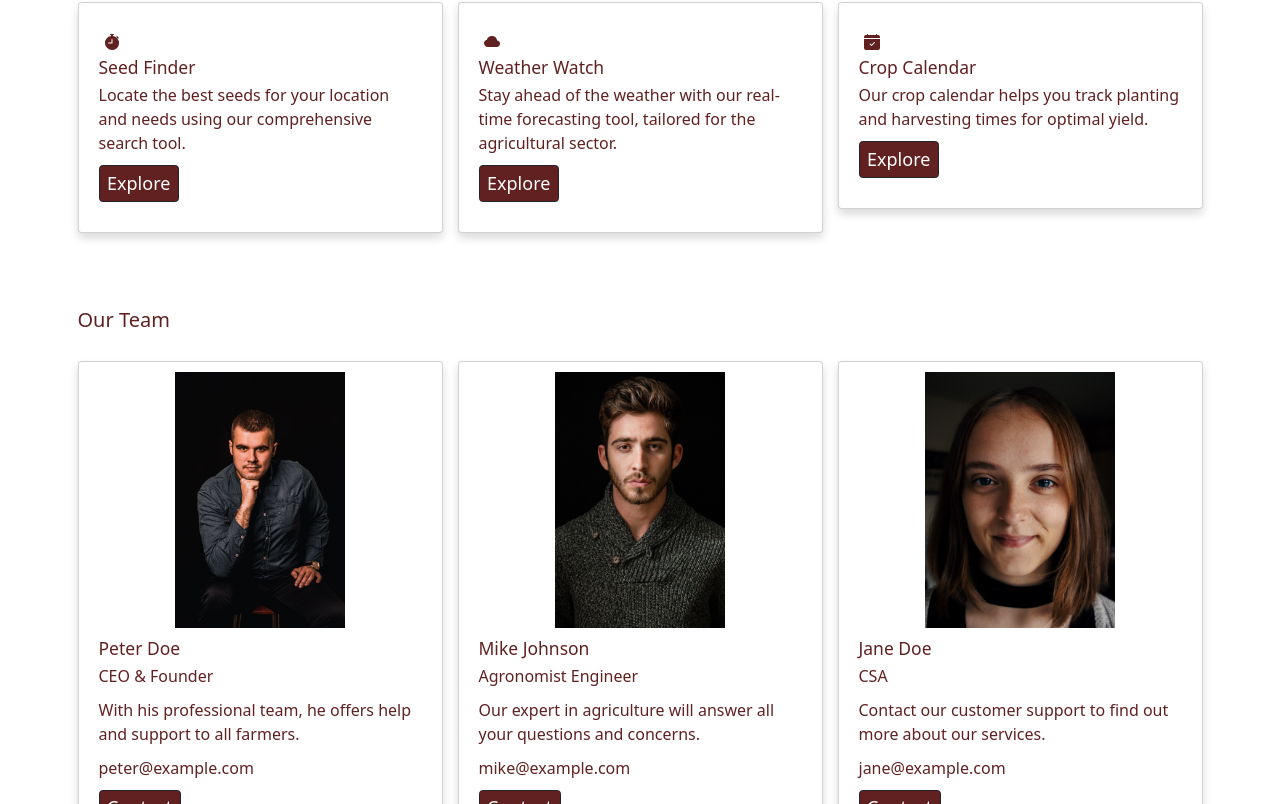
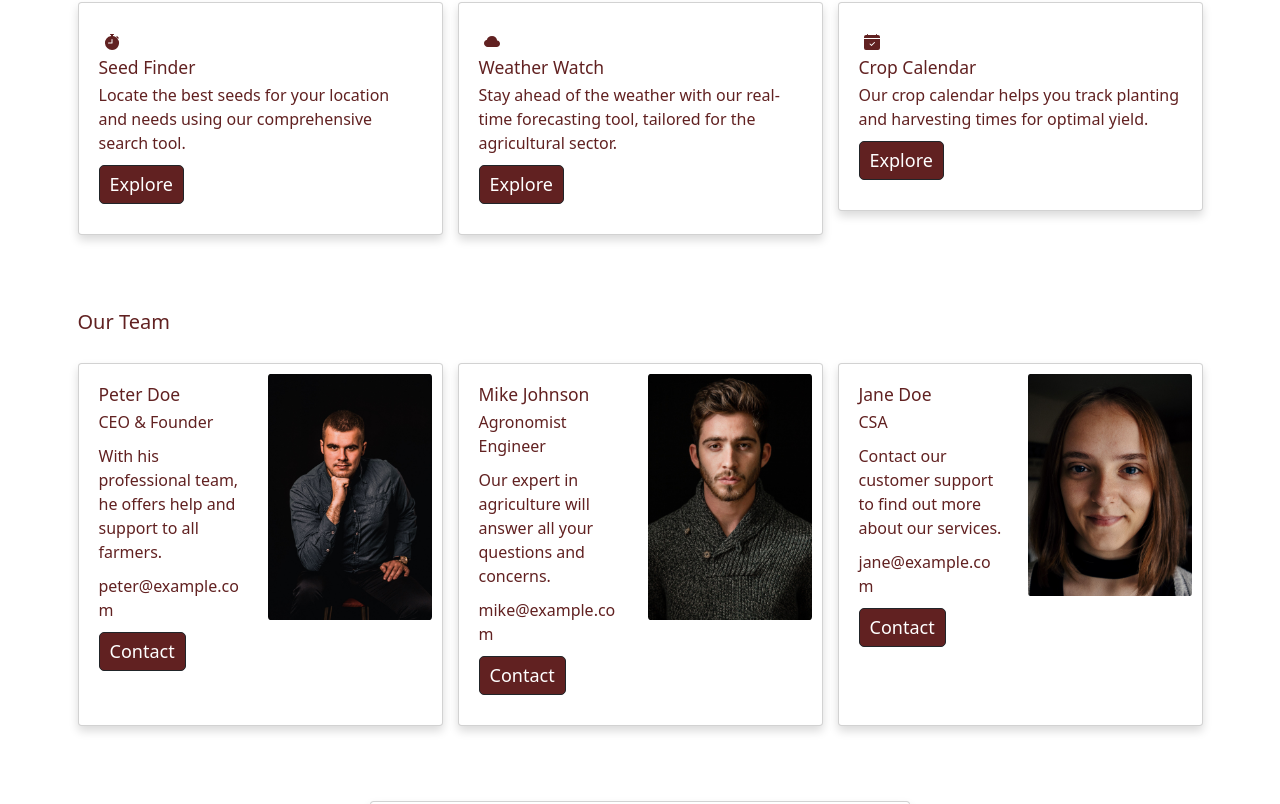
Before and after one commit to Evaketesdi/agroman, a React (Create React App) app: page / in a window 1280 px wide. Shown: the part 2076-2880 px from the top of the page. Built offline with nearby package versions, Linux system fonts and the light colour scheme.

Commit message:
more responsive features

```diff
--- a/src/AboutUs.js
+++ b/src/AboutUs.js
@@ -17,9 +17,13 @@ export default function AboutUs() {
 }
 function Team({ team }) {
   return (
-    <div id="about" className="col-lg-4 col-md-12 col-sm-12 mb-4 ">
-      <div className="card shadow p-3 mb-5 bg-body rounded">
-        <img className="card-img-top" src={team.image} alt={team.name}></img>
+    <div
+      id="about"
+      className="col-lg-4 col-md-12 col-sm-12 mb-4 d-flex align-items-stretch "
+    >
+      <div className="card shadow p-3 mb-5 bg-body rounded team-card">
+        <div className="row ">
+          <div className="col-lg-6 col-md-6 col-sm-12">
             <div className="card-body text-color">
               <h3 className="card-title">{team.name}</h3>
               <p className="card-text">{team.function}</p>
@@ -30,6 +34,15 @@ function Team({ team }) {
               </p>
             </div>
           </div>
+          <div className="col-lg-6 col-md-6 col-sm-12">
+            <img
+              className="card-img-top image-fluid"
+              src={team.image}
+              alt={team.name}
+            ></img>
+          </div>
+        </div>
+      </div>
     </div>
   );
 }
--- a/src/Accordion.js
+++ b/src/Accordion.js
@@ -33,10 +33,10 @@ function AccordionItem({ title, text, image }) {
         <p>{isOpen ? "-" : "+"}</p>
       </div>
       <div className="row">
-        {isOpen && <div className="col p-3">{text}</div>}
+        {isOpen && <div className="col-lg-6 col-md-12 p-3">{text}</div>}
         {isOpen && (
           <img
-            className="accordion-image col p-3"
+            className="accordion-image col-lg-6 col-md-12 p-3"
             alt={title}
             src={image}
           ></img>
--- a/src/App.css
+++ b/src/App.css
@@ -81,10 +81,16 @@ input[placeholder] {
 
 .card-img-top {
   width: 100%;
-  max-height: 20vw;
+  max-height: 100%;
   object-fit: contain;
+  border-radius: 1.5%;
 }
-
+/*@media (max-width: 768px) {
+  .team-card {
+    display: flex;
+    flex-direction: column;
+  }
+}*/
 /* Scroll to top button styling*/
 
 .scroll-to-top-arrow {
--- a/src/App.js
+++ b/src/App.js
@@ -162,7 +162,11 @@ const App = () => {
 };
 export function Button({ children, onClick }) {
   return (
-    <button type="button" className="btn btn-dark cta-button" onClick={onClick}>
+    <button
+      type="button"
+      className="btn btn-dark btn-lg cta-button"
+      onClick={onClick}
+    >
       {children}
     </button>
   );
--- a/src/DilutionCalculator.js
+++ b/src/DilutionCalculator.js
@@ -63,9 +63,9 @@ function CalculatorItem({ title, input1, input2, result }) {
         <div>
           <p>{title}</p>
           <div className="row mx-2 my-3">
-            <label className="col">{input1}</label>
+            <label className="col-lg-6 col-md-12">{input1}</label>
             <input
-              className="col"
+              className="col-lg-6 col-md-12"
               value={value1}
               onChange={(e) => setValue1(e.target.value)}
             />
@@ -73,9 +73,9 @@ function CalculatorItem({ title, input1, input2, result }) {
         </div>
         <div>
           <div className="row mx-2 my-3">
-            <label className="col">{input2}</label>
+            <label className="col-lg-6 col-md-12">{input2}</label>
             <input
-              className="col"
+              className="col-lg-6 col-md-12"
               value={value2}
               onChange={(e) => setValue2(e.target.value)}
             />
```
Lines whose indentation alone changed are shown as unchanged.
